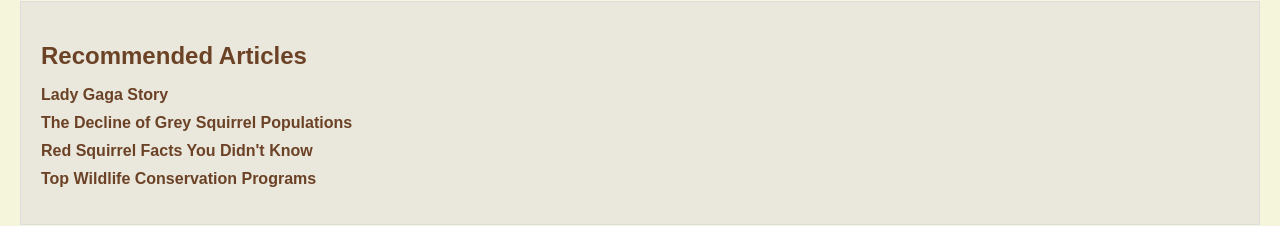
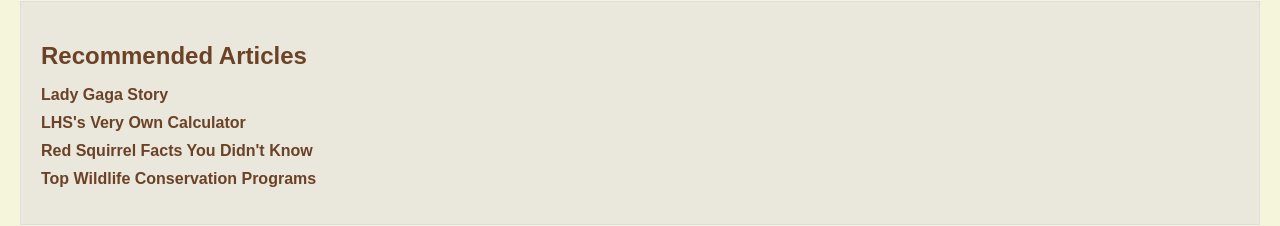
Before and after one commit to SquirrelNews/site, a plain HTML site: page index.html in a window 1280 px wide. Shown: the part 507-733 px from the top of the page. Drawn offline with Linux system fonts and the light colour scheme.

Commit message:
Update index.html

```diff
--- a/index.html
+++ b/index.html
@@ -113,7 +113,7 @@
       <h2>Recommended Articles</h2>
       <ul>
         <li><a href="Lady-Gaga.html">Lady Gaga Story</a></li>
-        <li><a href="article2.html">The Decline of Grey Squirrel Populations</a></li>
+        <li><a href="Aarush.html">LHS's Very Own Calculator</a></li>
         <li><a href="article3.html">Red Squirrel Facts You Didn't Know</a></li>
         <li><a href="article4.html">Top Wildlife Conservation Programs</a></li>
       </ul>
```
